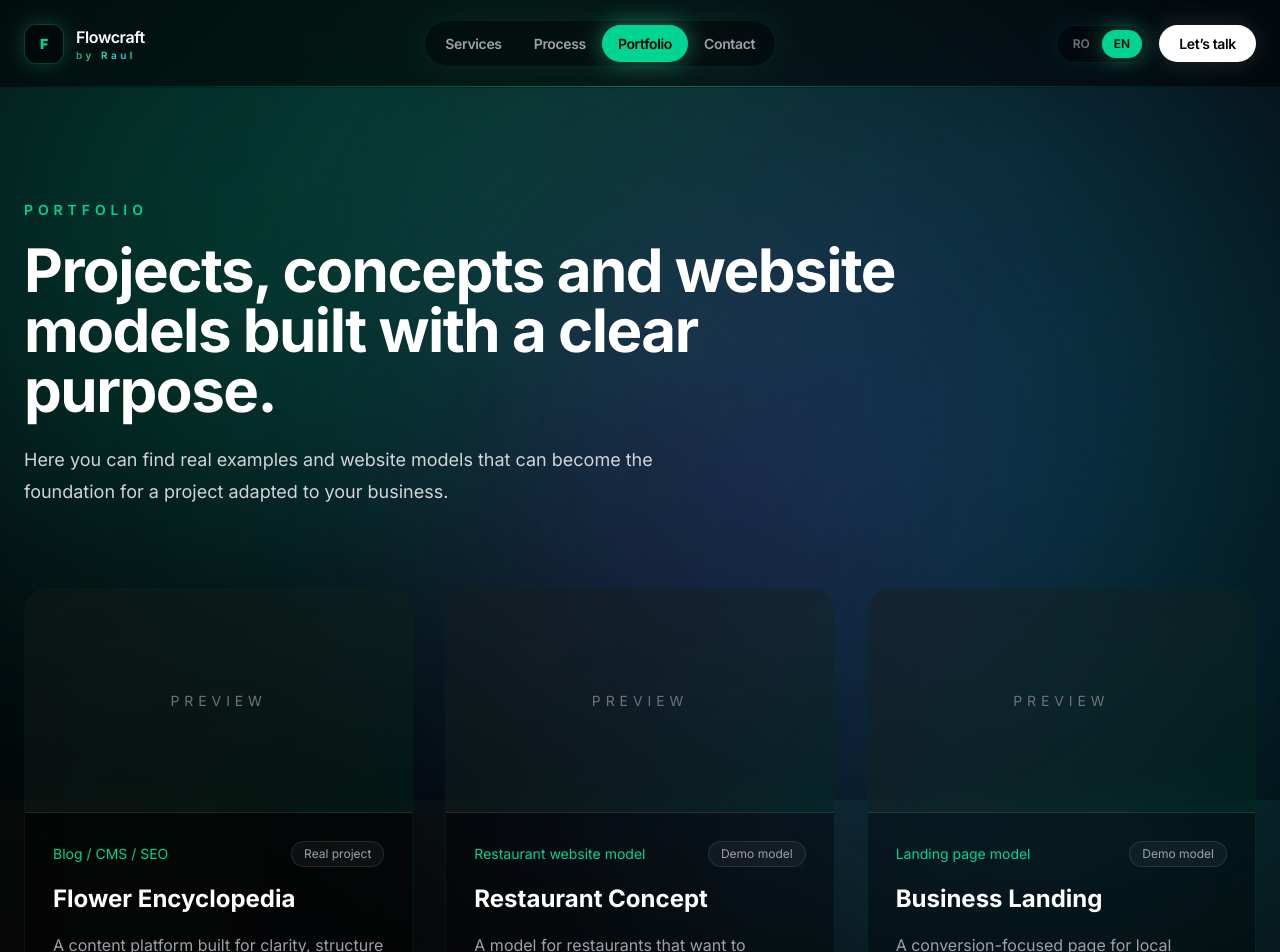
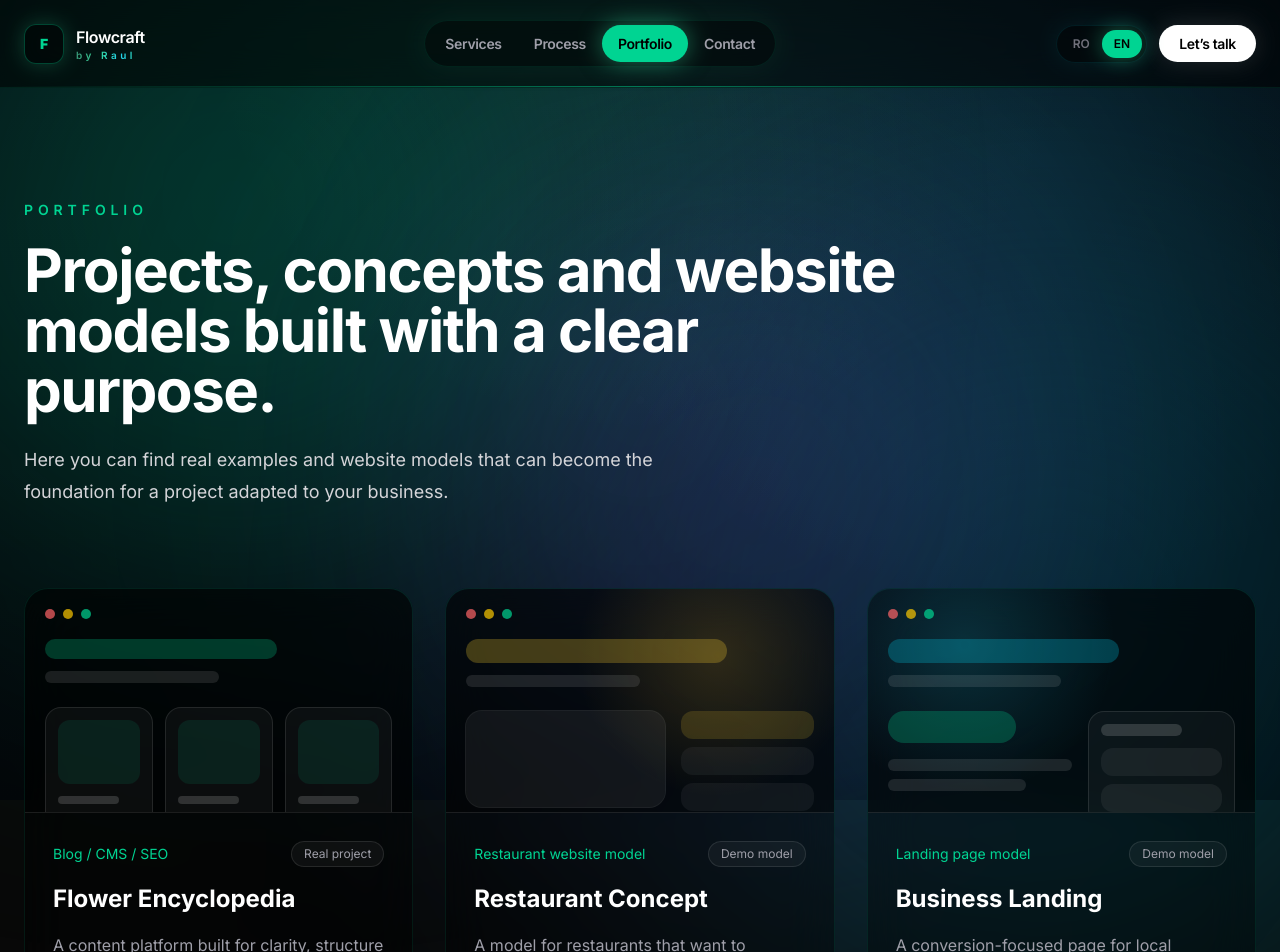
Before and after one commit to RaulRauta/my-business-site, a Next.js app: page /en/portfolio in a window 1280 px wide. Shown: the top 952 px of the page. Built offline with nearby package versions, Linux system fonts and the light colour scheme.

Commit message:
add portfolio pages

```diff
--- a/app/[lang]/portfolio/page.tsx
+++ b/app/[lang]/portfolio/page.tsx
@@ -1,8 +1,10 @@
 import Link from "next/link";
 import Navbar from "@/components/Navbar";
 import Footer from "@/components/Footer";
+import ProjectPreview from "@/components/ProjectPreview";
 
 type Lang = "ro" | "en";
+type PreviewVariant = "blog" | "restaurant" | "landing";
 
 export default async function PortfolioPage({
   params,
@@ -23,6 +25,7 @@ export default async function PortfolioPage({
         {
           title: "Enciclopedia Florilor",
           slug: "enciclopedia-florilor",
+          preview: "blog" as PreviewVariant,
           type: "Blog / CMS / SEO",
           text: "Platformă de conținut construită pentru claritate, structură și scalare.",
           status: "Proiect real",
@@ -31,6 +34,7 @@ export default async function PortfolioPage({
         {
           title: "Restaurant Concept",
           slug: "restaurant-concept",
+          preview: "restaurant" as PreviewVariant,
           type: "Model site restaurant",
           text: "Model pentru restaurante care vor să prezinte experiența, meniul și rezervările într-un mod clar.",
           status: "Model demo",
@@ -39,6 +43,7 @@ export default async function PortfolioPage({
         {
           title: "Business Landing",
           slug: "business-landing",
+          preview: "landing" as PreviewVariant,
           type: "Model landing page",
           text: "Pagină orientată spre conversie pentru servicii locale, oferte sau campanii rapide.",
           status: "Model demo",
@@ -58,6 +63,7 @@ export default async function PortfolioPage({
         {
           title: "Flower Encyclopedia",
           slug: "enciclopedia-florilor",
+          preview: "blog" as PreviewVariant,
           type: "Blog / CMS / SEO",
           text: "A content platform built for clarity, structure and scalability.",
           status: "Real project",
@@ -66,6 +72,7 @@ export default async function PortfolioPage({
         {
           title: "Restaurant Concept",
           slug: "restaurant-concept",
+          preview: "restaurant" as PreviewVariant,
           type: "Restaurant website model",
           text: "A model for restaurants that want to present their experience, menu and bookings clearly.",
           status: "Demo model",
@@ -74,6 +81,7 @@ export default async function PortfolioPage({
         {
           title: "Business Landing",
           slug: "business-landing",
+          preview: "landing" as PreviewVariant,
           type: "Landing page model",
           text: "A conversion-focused page for local services, offers or fast campaigns.",
           status: "Demo model",
@@ -107,13 +115,7 @@ export default async function PortfolioPage({
                 key={project.slug}
                 className="group overflow-hidden rounded-3xl border border-emerald-400/10 bg-black/35 backdrop-blur-xl transition hover:-translate-y-1 hover:border-emerald-400/40 hover:shadow-[0_0_60px_rgba(52,211,153,0.12)]"
               >
-                <div className="relative flex h-56 items-center justify-center border-b border-white/10 bg-gradient-to-br from-white/[0.04] to-emerald-400/[0.08]">
-                  <div className="absolute inset-0 opacity-0 transition group-hover:opacity-100 bg-[radial-gradient(circle_at_center,rgba(52,211,153,0.16),transparent_70%)]" />
-
-                  <span className="relative text-sm uppercase tracking-[0.35em] text-zinc-500 transition group-hover:text-emerald-400">
-                    Preview
-                  </span>
-                </div>
+                <ProjectPreview variant={project.preview} />
 
                 <div className="p-7">
                   <div className="flex items-center justify-between gap-4">
--- /dev/null
+++ b/components/ProjectPreview.tsx
@@ -0,0 +1,92 @@
+type ProjectPreviewProps = {
+  variant: "blog" | "restaurant" | "landing";
+};
+
+export default function ProjectPreview({ variant }: ProjectPreviewProps) {
+  if (variant === "blog") {
+    return (
+      <div className="relative h-56 overflow-hidden border-b border-white/10 bg-black/40 p-5">
+        <div className="mb-5 flex gap-2">
+          <span className="h-2.5 w-2.5 rounded-full bg-red-400/70" />
+          <span className="h-2.5 w-2.5 rounded-full bg-yellow-400/70" />
+          <span className="h-2.5 w-2.5 rounded-full bg-emerald-400/70" />
+        </div>
+
+        <div className="h-5 w-2/3 rounded-full bg-emerald-400/25" />
+        <div className="mt-3 h-3 w-1/2 rounded-full bg-white/10" />
+
+        <div className="mt-6 grid grid-cols-3 gap-3">
+          {[1, 2, 3].map((item) => (
+            <div
+              key={item}
+              className="rounded-2xl border border-white/10 bg-white/[0.04] p-3"
+            >
+              <div className="h-16 rounded-xl bg-emerald-400/10" />
+              <div className="mt-3 h-2 w-3/4 rounded-full bg-white/15" />
+              <div className="mt-2 h-2 w-1/2 rounded-full bg-white/10" />
+            </div>
+          ))}
+        </div>
+      </div>
+    );
+  }
+
+  if (variant === "restaurant") {
+    return (
+      <div className="relative h-56 overflow-hidden border-b border-white/10 bg-black/40 p-5">
+        <div className="absolute inset-0 bg-[radial-gradient(circle_at_70%_30%,rgba(251,191,36,0.16),transparent_45%)]" />
+
+        <div className="relative">
+          <div className="mb-5 flex gap-2">
+            <span className="h-2.5 w-2.5 rounded-full bg-red-400/70" />
+            <span className="h-2.5 w-2.5 rounded-full bg-yellow-400/70" />
+            <span className="h-2.5 w-2.5 rounded-full bg-emerald-400/70" />
+          </div>
+
+          <div className="h-6 w-3/4 rounded-full bg-amber-300/25" />
+          <div className="mt-3 h-3 w-1/2 rounded-full bg-white/10" />
+
+          <div className="mt-6 grid grid-cols-[1.2fr_0.8fr] gap-4">
+            <div className="h-24 rounded-2xl bg-white/[0.06] ring-1 ring-white/10" />
+            <div className="grid gap-2">
+              <div className="h-7 rounded-xl bg-amber-300/15" />
+              <div className="h-7 rounded-xl bg-white/[0.05]" />
+              <div className="h-7 rounded-xl bg-white/[0.05]" />
+            </div>
+          </div>
+        </div>
+      </div>
+    );
+  }
+
+  return (
+    <div className="relative h-56 overflow-hidden border-b border-white/10 bg-black/40 p-5">
+      <div className="absolute inset-0 bg-[radial-gradient(circle_at_25%_25%,rgba(34,211,238,0.16),transparent_45%)]" />
+
+      <div className="relative">
+        <div className="mb-5 flex gap-2">
+          <span className="h-2.5 w-2.5 rounded-full bg-red-400/70" />
+          <span className="h-2.5 w-2.5 rounded-full bg-yellow-400/70" />
+          <span className="h-2.5 w-2.5 rounded-full bg-emerald-400/70" />
+        </div>
+
+        <div className="h-6 w-2/3 rounded-full bg-cyan-400/25" />
+        <div className="mt-3 h-3 w-1/2 rounded-full bg-white/10" />
+
+        <div className="mt-6 grid grid-cols-[1fr_0.8fr] gap-4">
+          <div>
+            <div className="h-8 w-32 rounded-full bg-emerald-400/25" />
+            <div className="mt-4 h-3 w-full rounded-full bg-white/10" />
+            <div className="mt-2 h-3 w-3/4 rounded-full bg-white/10" />
+          </div>
+
+          <div className="rounded-2xl border border-white/10 bg-white/[0.04] p-3">
+            <div className="h-3 w-2/3 rounded-full bg-white/15" />
+            <div className="mt-3 h-7 rounded-xl bg-white/[0.06]" />
+            <div className="mt-2 h-7 rounded-xl bg-white/[0.06]" />
+          </div>
+        </div>
+      </div>
+    </div>
+  );
+}
```
